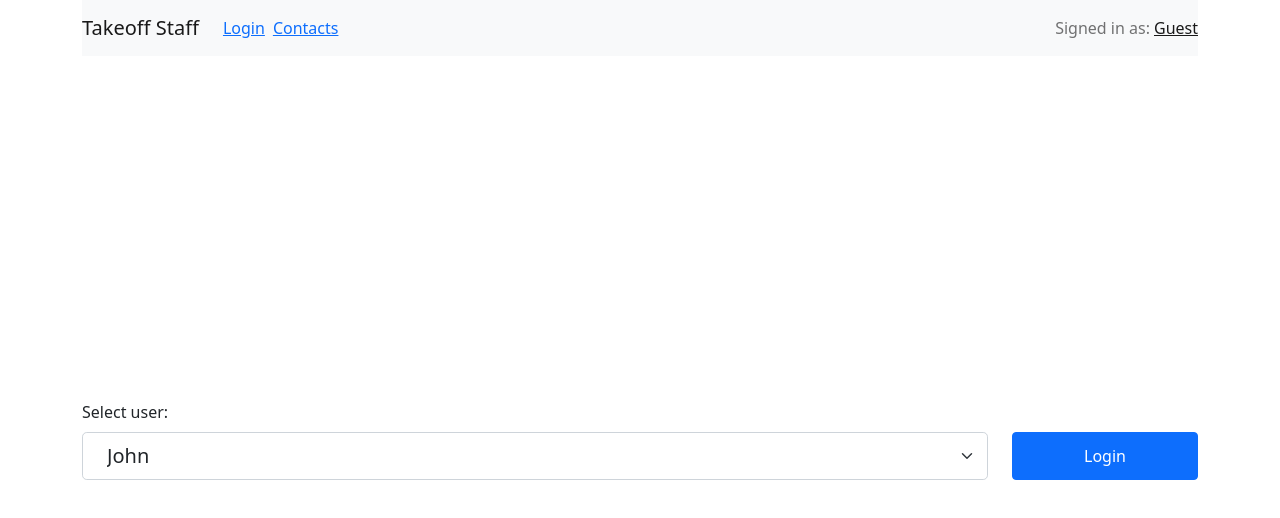
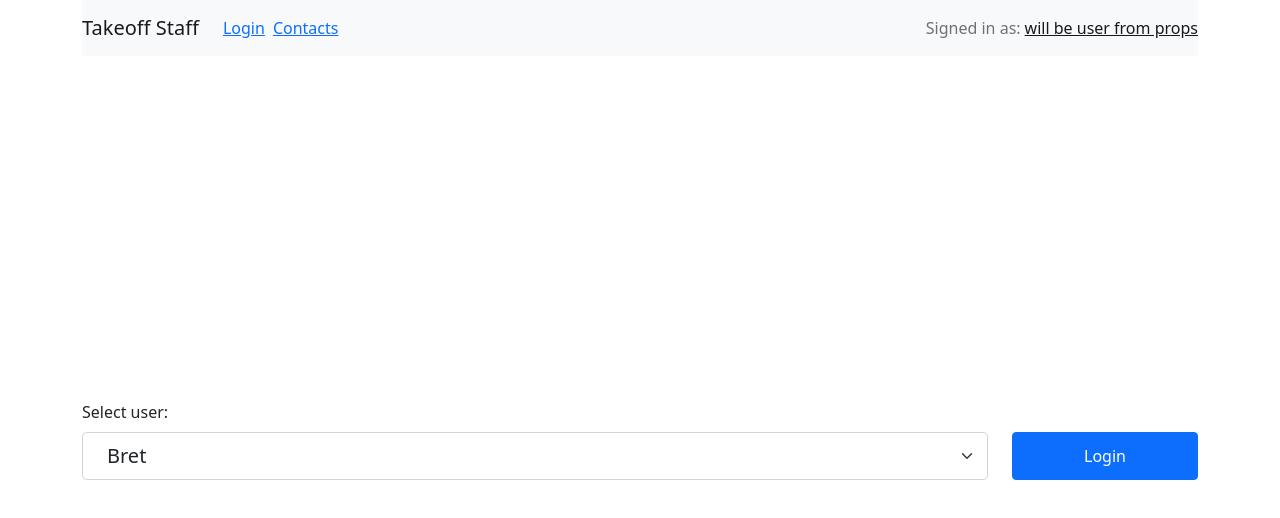
Before and after one commit to Chiga2030/Takeoff-Staff-test-task, a React (Create React App) app: page /#/ in a window 1280 px wide. Shown: the top 518 px of the page. Built offline with nearby package versions, Linux system fonts and the light colour scheme.

Commit message:
added auth value to users object

```diff
--- a/src/App.jsx
+++ b/src/App.jsx
@@ -11,25 +11,38 @@ import {
   createContext,
 } from 'react';
 
-import AppNavBar from './AppNavBar/AppNavBar';
+import AppNavBarContainer from './AppNavBar/AppNavBarContainer';
 import LoginPageContainer from './LoginPage/LoginPageContainer';
 import ContactsPage from './ContactsPage/ContactsPage';
 
-const users = {
-  names: [
-    'John',
-    'Bill',
-    'Raymond',
-  ],
-};
 
-export const UsersContext = createContext(users.names);
+const initialUsers = [
+  {
+    name: 'Bret',
+    isAuth: false,
+  },
+  {
+    name: 'Antonette',
+    isAuth: false,
+  },
+  {
+    name: 'Samantha',
+    isAuth: false,
+  },
+  {
+    name: 'not exsist user',
+    isAuth: false,
+  },
+];
+
+
+export const UsersContext = createContext(initialUsers);
 
 
 const App = () => (
   <Router>
     <div className="d-flex flex-column vh-100">
-      <AppNavBar />
+      <AppNavBarContainer />
 
       <Switch>
         <Route path='/' exact>
--- a/src/AppNavBar/AppNavBar.jsx
+++ b/src/AppNavBar/AppNavBar.jsx
@@ -7,7 +7,9 @@ import Container from 'react-bootstrap/Container';
 import Nav from 'react-bootstrap/Nav';
 
 
-const AppNavBar = () => (
+const AppNavBar = ({
+  currentUser = 'Guest',
+}) => (
   <Container className="mb-4">
     <Navbar bg="light" expand="lg">
       <Navbar.Brand>
@@ -27,7 +29,7 @@ const AppNavBar = () => (
       <Navbar.Text>
         Signed in as:
         <NavLink to="/login" className="ms-1">
-          Guest
+          { currentUser }
         </NavLink>
       </Navbar.Text>
     </Navbar>
--- /dev/null
+++ b/src/AppNavBar/AppNavBarContainer.jsx
@@ -0,0 +1,10 @@
+import AppNavBar from './AppNavBar';
+
+const AppNavBarContainer = () => (
+  <>
+    <AppNavBar currentUser="will be user from props"/>
+  </>
+);
+
+
+export default AppNavBarContainer;
--- a/src/LoginPage/LoginPage.jsx
+++ b/src/LoginPage/LoginPage.jsx
@@ -13,8 +13,8 @@ const LoginPage = ({
         <Form.Select
           className="col form-select-lg px-4" id="userSelect">
           { users.map(item => (
-            <option key={ item }>
-              { item }
+            <option key={ item.name }>
+              { item.name }
             </option>)) }
         </Form.Select>
         <Button className="col-sm-2 ms-4" type="button">Login</Button>
```
